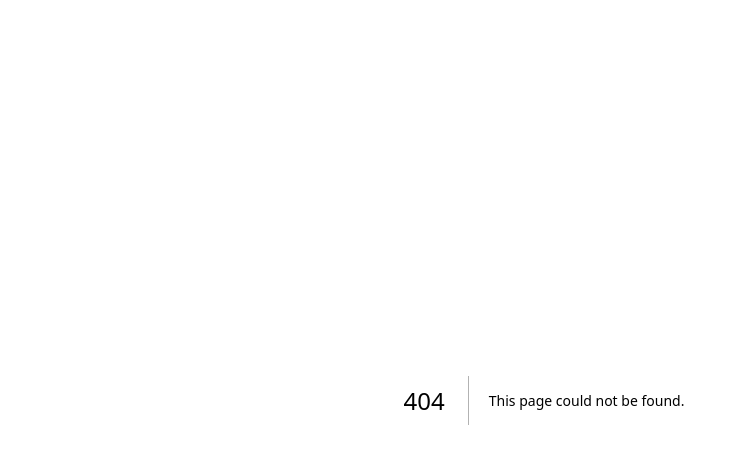
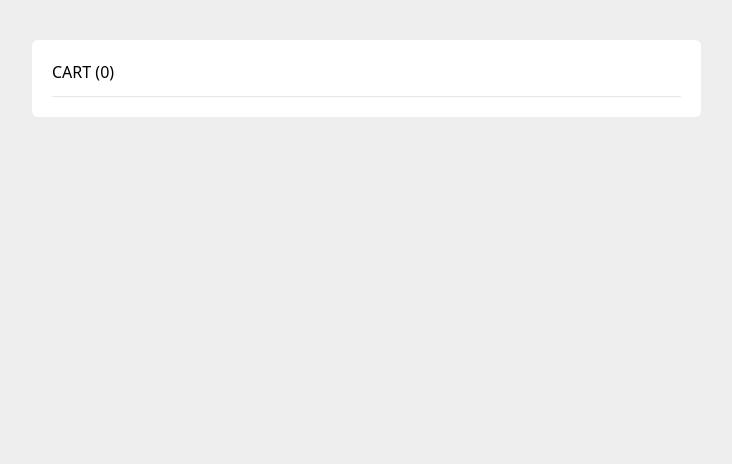
Before and after one commit to Dammy-Ola/Denike-Store, a Next.js app: page /cart in a window 1280 px wide. Before the commit this address had no page. Shown: the top 464 px of the page, without its empty margins (96-828 px from the left). Built offline with nearby package versions, Linux system fonts and the light colour scheme.

Commit message:
Added the cart page and dislay cart items

```diff
--- /dev/null
+++ b/features/cart/components/Cart.tsx
@@ -0,0 +1,28 @@
+import React, { FC } from 'react'
+import { CartItem, ICartItem } from '../'
+
+const Cart: FC<{ cartItems: ICartItem[] }> = ({ cartItems }) => {
+  return (
+    <section>
+      <div className=" w-4/5 mx-auto mt-10">
+        <div className="grid grid-cols-1 md:grid-cols-3 gap-10">
+          <div className="md:col-span-1 md:order-last">
+            {/* <CartSummary /> */}
+          </div>
+          <div className="bg-white p-5 rounded-md md:col-span-2 md:order-first">
+            <h3 className="uppercase border-b pb-3">
+              Cart ({cartItems.length})
+            </h3>
+
+            {cartItems.map((cartItem) => (
+              <CartItem cartItem={cartItem} />
+            ))}
+          </div>
+        </div>
+        {/* <CheckoutButtonLayout /> */}
+      </div>
+    </section>
+  )
+}
+
+export default Cart
--- /dev/null
+++ b/features/cart/components/CartItem.tsx
@@ -0,0 +1,49 @@
+import React, { FC } from 'react'
+import { ICartItem } from '../'
+import { MdOutlineDeleteOutline } from 'react-icons/md'
+import Image from 'next/image'
+
+const CartItem: FC<{ cartItem: ICartItem }> = ({
+  cartItem: { id, img, name, price, qty },
+}) => {
+  return (
+    <div className="border-b py-5">
+      <div className="grid grid-cols-3 md:grid-cols-5 gap-5">
+        <div className="col-span-1">
+          <Image src={img} height={100} width={100} alt="Sample product shoe" />
+        </div>
+        <div className="col-span-2 md:col-span-3">
+          <h3 className="">{name}</h3>
+          <h3 className="md:hidden font-bold">
+            Ghc {(Number(price) / 100).toFixed(2)}
+          </h3>
+          <small className="text-red-500">8 units left</small>
+        </div>
+        <div className="hidden md:block md:col-span-1">
+          <h3 className="font-bold">Ghc {(Number(price) / 100).toFixed(2)}</h3>
+          <div className="flex justify-between items-center">
+            <h3 className="line-through">Ghc 150</h3>
+            <h3 className="bg-green-400 text-xs p-1 rounded-md">-15%</h3>
+          </div>
+        </div>
+      </div>
+      <div className="flex justify-between items-center mt-1">
+        <div className="text-red-500 uppercase flex">
+          <MdOutlineDeleteOutline className="text-2xl" />
+          <span>Remove</span>
+        </div>
+        <div className="flex justify-between items-center w-5/12 md:w-3/12">
+          <span className="bg-green-600 text-center text-white font-bold py-2 px-5 rounded-md hover:text-green-600 hover:bg-white hover:border hover:border-green-600 cursor-pointer">
+            -
+          </span>
+          <span>1</span>
+          <span className="bg-green-600 text-center text-white font-bold py-2 px-5 rounded-md hover:text-green-600 hover:bg-white hover:border hover:border-green-600 cursor-pointer">
+            +
+          </span>
+        </div>
+      </div>
+    </div>
+  )
+}
+
+export default CartItem
--- a/features/cart/index.ts
+++ b/features/cart/index.ts
@@ -1,7 +1,10 @@
 import { ICartInitialState, ICartItem } from './cart.interfaces'
 import { addToCartReducer, removeFromCartReducer } from './cart.reducers'
 import cartReducers, { addToCart, removeFromCart } from './cart.slices'
+import Cart from './components/Cart'
+import CartItem from './components/CartItem'
 
 export type { ICartInitialState, ICartItem }
 export { addToCartReducer, removeFromCartReducer }
 export { cartReducers, addToCart, removeFromCart }
+export { Cart, CartItem }
--- /dev/null
+++ b/pages/cart.tsx
@@ -0,0 +1,11 @@
+import { Cart } from '@/features/cart'
+import { useAppSelector } from '@/hooks'
+import { NextPage } from 'next'
+import React from 'react'
+
+const CartPage: NextPage = () => {
+  const { cartItems } = useAppSelector((state) => state.cart)
+  return <Cart cartItems={cartItems} />
+}
+
+export default CartPage
--- a/pages/index.tsx
+++ b/pages/index.tsx
@@ -1,6 +1,7 @@
 import { IProductsRes, Products, getProducts } from '@/features/product'
 import { GetStaticProps, InferGetStaticPropsType, NextPage } from 'next'
 import Head from 'next/head'
+import Link from 'next/link'
 
 const HomePage: NextPage<InferGetStaticPropsType<typeof getStaticProps>> = ({
   productsRes,
@@ -26,6 +27,7 @@ const HomePage: NextPage<InferGetStaticPropsType<typeof getStaticProps>> = ({
         <section className="container">
           <Products productsRes={productsRes} />
         </section>
+        <Link href={'/cart'}>Cart</Link>
       </main>
     </>
   )
```
